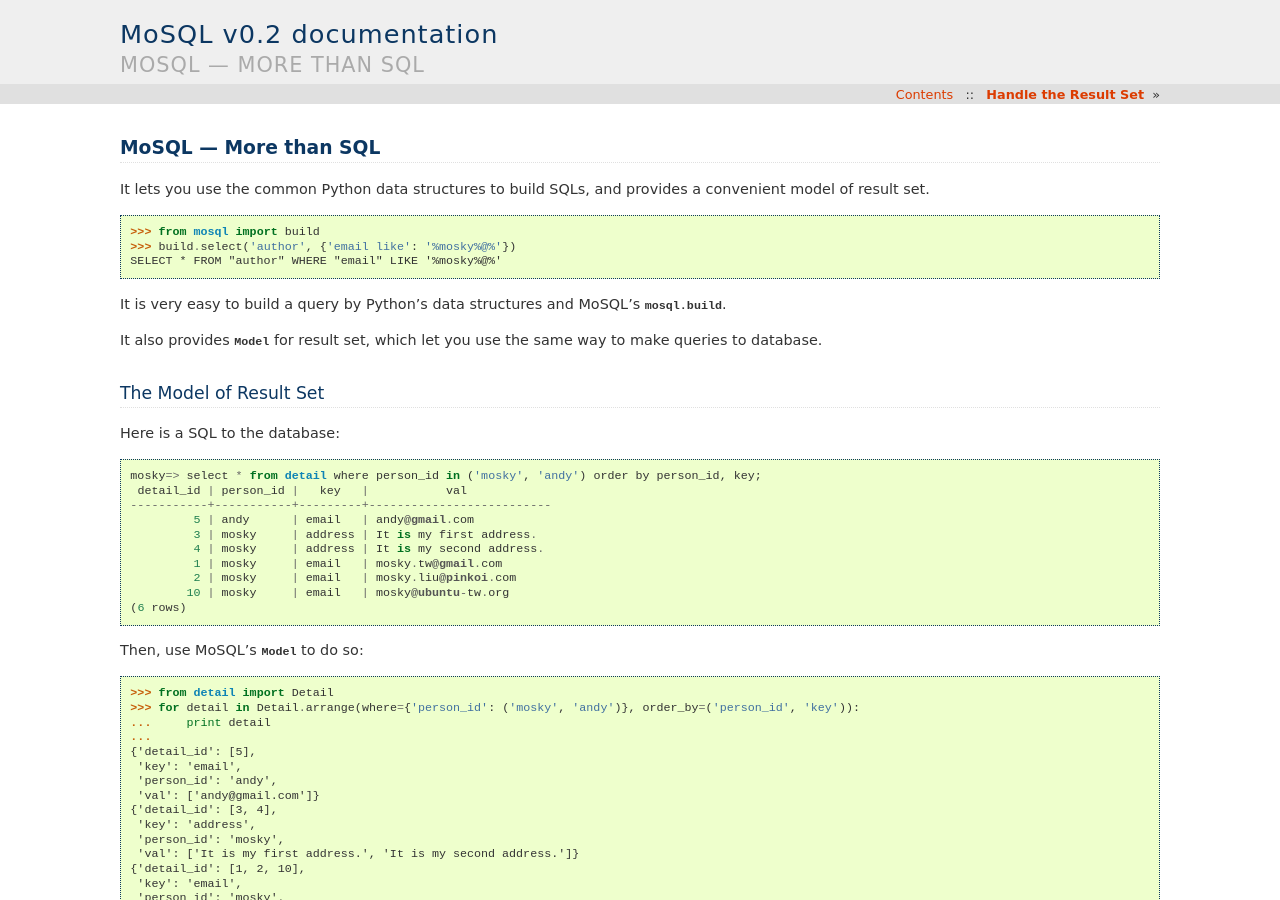
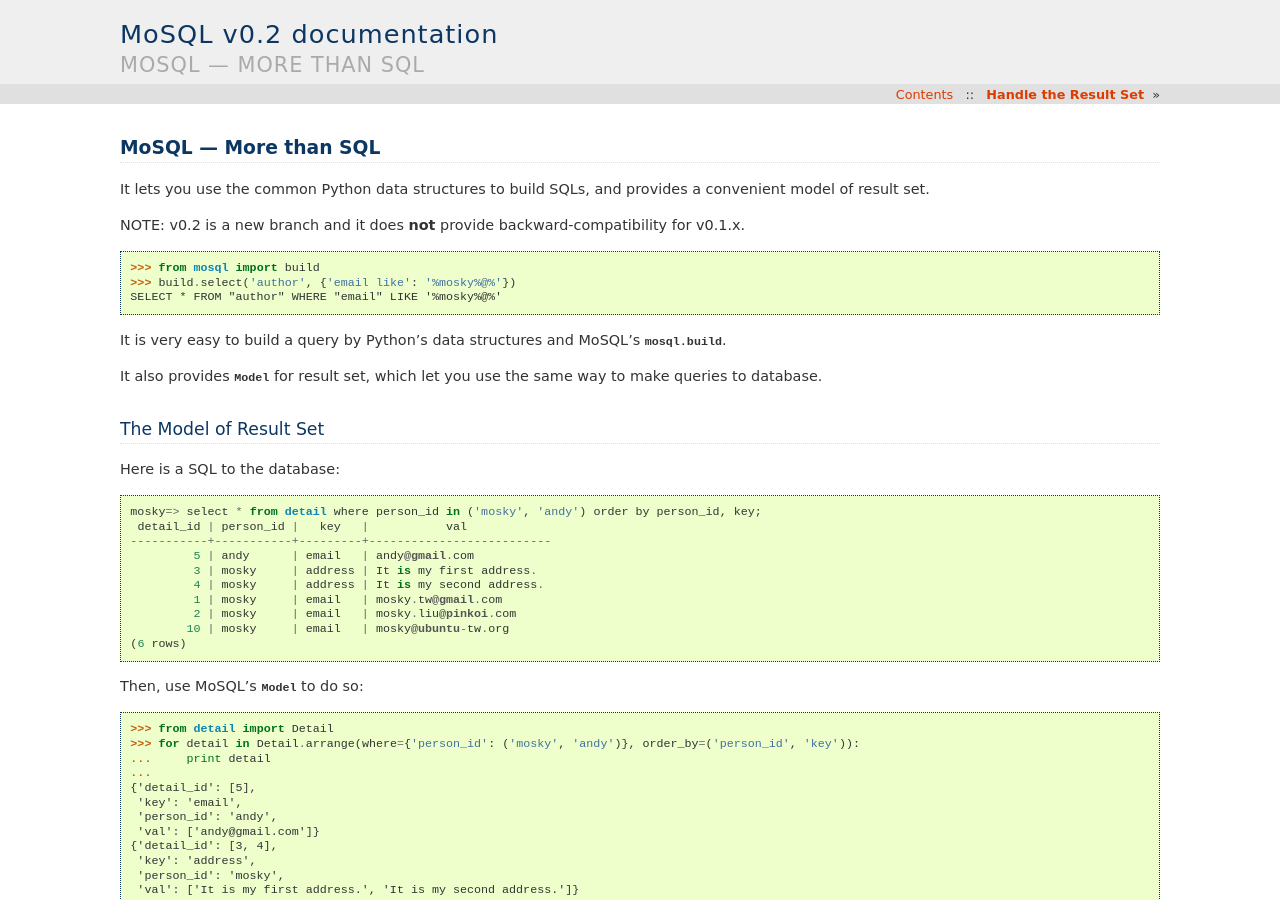
Before and after one commit to moskytw/mosql, a Sphinx documentation site: the page built from docs/index.rst, in a window 1280 px wide and 900 px high. Built offline with Sphinx 7.4.7, drawn with Linux system fonts in a browser that asks for light colours.

Commit message:
added a note

```diff
--- a/docs/index.rst
+++ b/docs/index.rst
@@ -8,6 +8,9 @@ MoSQL --- More than SQL
 
 It lets you use the common Python data structures to build SQLs, and provides a
 convenient model of result set.
+
+NOTE: v0.2 is a new branch and it does **not** provide backward-compatibility for
+v0.1.x.
 
 ::
 
```
